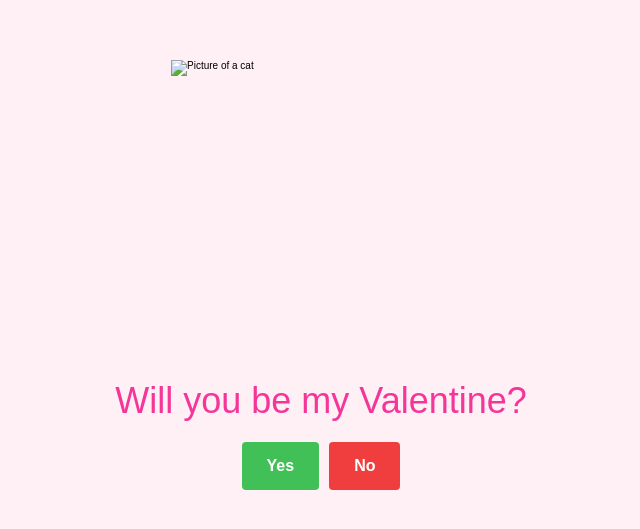
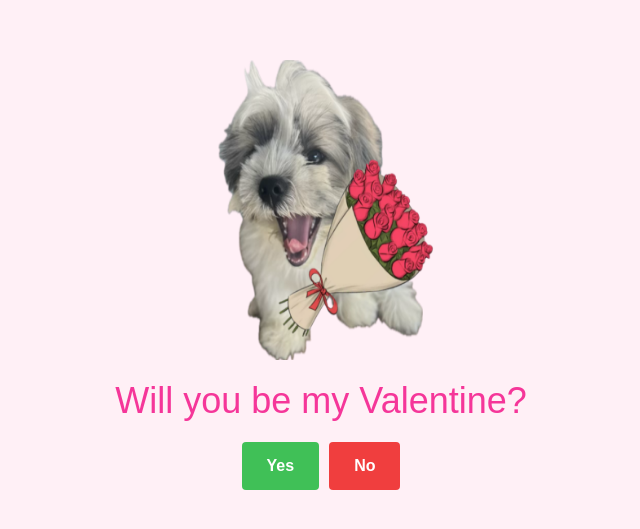
Before and after one commit to penamic/my-valentine, a plain HTML site: page index.html in a window 1280 px wide. Shown: the part 125-654 px from the top of the page, without its empty margins (319-959 px from the left). Drawn offline with Linux system fonts and the light colour scheme; a web font is replaced by a local one.

Commit message:
Update index.html

```diff
--- a/index.html
+++ b/index.html
@@ -14,7 +14,7 @@
   </head>
   <body>
     <main class="container">
-      <img class="cat-img" src="img/cat-0.jpg" alt="Picture of a cat" />
+      <img class="cat-img" src="img/cat-0.png" alt="Picture of a cat" />
       <p class="title">Will you be my Valentine?</p>
       <div class="buttons">
         <button type="button" class="btn btn--yes">Yes</button>
```
